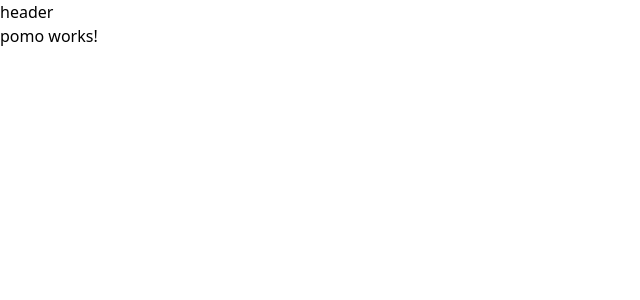
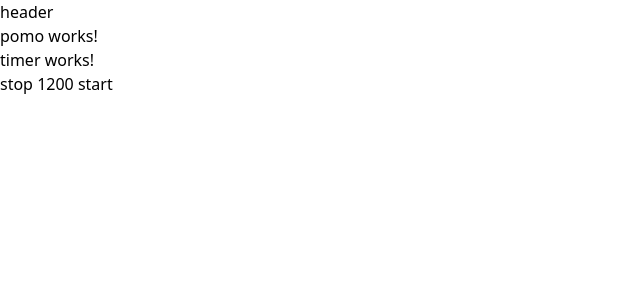
Before and after one commit to jwlebert/pomojack, an Angular app: page / in a window 1280 px wide. Shown: the top 300 px of the page, without its empty margins (0-640 px from the left). Built offline with nearby package versions, Linux system fonts and the light colour scheme.

Commit message:
got started on timer

```diff
--- a/src/app/pomo/pomo.html
+++ b/src/app/pomo/pomo.html
@@ -1 +1,2 @@
 <p>pomo works!</p>
+<app-timer />
--- a/src/app/pomo/pomo.ts
+++ b/src/app/pomo/pomo.ts
@@ -1,8 +1,9 @@
 import { Component } from '@angular/core';
+import { Timer } from "./timer/timer";
 
 @Component({
   selector: 'app-pomo',
-  imports: [],
+  imports: [Timer],
   templateUrl: './pomo.html',
 })
 
--- /dev/null
+++ b/src/app/pomo/timer/timer.html
@@ -0,0 +1,8 @@
+<p>timer works!</p>
+<button>stop</button>
+{{timeLeft()}}
+@if (!active()) {
+    <button (click)="startTimer()">start</button>
+} @else {
+    <button>pause</button>
+}
--- /dev/null
+++ b/src/app/pomo/timer/timer.ts
@@ -0,0 +1,45 @@
+import { Component, computed, signal, WritableSignal } from '@angular/core';
+
+interface TimeRecord {
+  start?: number; // epoch
+  remaining: number;
+}
+
+@Component({
+  selector: 'app-timer',
+  imports: [],
+  templateUrl: './timer.html',
+})
+
+export class Timer {
+  public active = signal(false);
+  private times: WritableSignal<TimeRecord[]> = signal([
+    {remaining: 20 * 60}
+  ])
+
+  private now = signal(Date.now());
+
+
+  public startTimer() {
+    console.log("hello");
+    this.times.update(arr => {
+      const copy = [...arr];
+      copy[copy.length - 1].start = Date.now();
+      return copy;
+    })
+    this.active.set(true);
+
+    const intervalId = setInterval(() => {
+      this.now.set(Date.now());
+      if (!this.active()) { clearInterval(intervalId); }
+    }, 1000);
+  }
+
+  public timeLeft = computed(() => {
+    const recent = this.times()[this.times().length - 1];
+    if (!recent.start) return recent.remaining;
+
+    return this.now() - (recent.start ?? this.now());
+  })
+  // problem is its in miliseconds
+}
```
Also changed, not shown: 1 other file (tests, documents, lock files or other folders).
